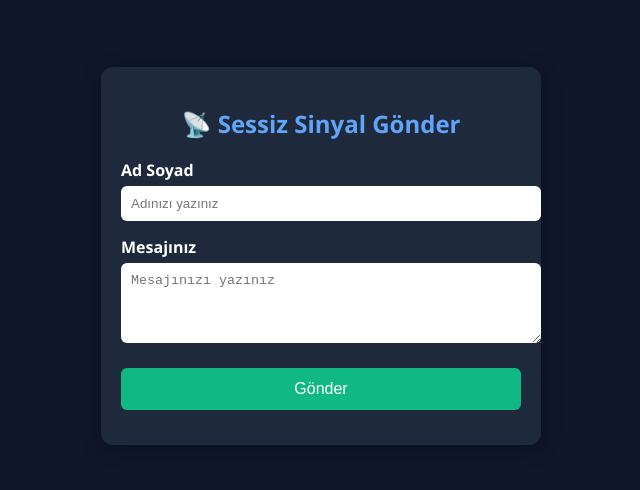
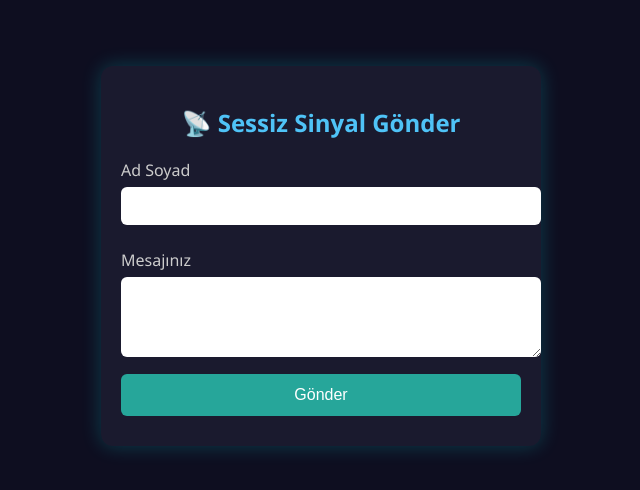
Before and after one commit to SeyhanC/sessiz-sinyal, a website: page index.html in a window 1280 px wide. Shown: the part 144-634 px from the top of the page, without its empty margins (319-959 px from the left). Drawn offline with Linux system fonts and the light colour scheme.

Commit message:
Add files via upload

```diff
--- /dev/null
+++ b/app.js
@@ -0,0 +1,24 @@
+document.getElementById("sinyalForm").addEventListener("submit", function (e) {
+  e.preventDefault();
+  const name = document.getElementById("name").value;
+  const message = document.getElementById("message").value;
+  const status = document.getElementById("status");
+
+  fetch("https://sessiz-sinyal.onrender.com/api/sinyal", {
+    method: "POST",
+    headers: { "Content-Type": "application/json" },
+    body: JSON.stringify({ name, message }),
+  })
+    .then((response) => {
+      if (!response.ok) throw new Error("Sunucu hatası");
+      return response.json();
+    })
+    .then((data) => {
+      status.textContent = "✅ Gönderildi!";
+      status.style.color = "lightgreen";
+    })
+    .catch((error) => {
+      status.textContent = "❌ Gönderilemedi: " + error.message;
+      status.style.color = "red";
+    });
+});
--- a/index.html
+++ b/index.html
@@ -2,56 +2,56 @@
 <html lang="tr">
 <head>
   <meta charset="UTF-8" />
-  <meta name="viewport" content="width=device-width, initial-scale=1.0"/>
+  <meta name="viewport" content="width=device-width, initial-scale=1.0" />
   <title>📡 Sessiz Sinyal Gönder</title>
   <style>
     body {
-      background-color: #0f172a;
+      margin: 0;
       font-family: 'Segoe UI', sans-serif;
-      color: white;
+      background: #0e0e20;
+      color: #fff;
       display: flex;
       justify-content: center;
       align-items: center;
       height: 100vh;
-      margin: 0;
     }
     .form-container {
-      background-color: #1e293b;
+      background: #1a1a2e;
       padding: 20px;
       border-radius: 12px;
-      box-shadow: 0 4px 20px rgba(0,0,0,0.3);
+      box-shadow: 0 0 20px rgba(0, 255, 255, 0.2);
       width: 90%;
       max-width: 400px;
     }
     h2 {
       text-align: center;
-      color: #60a5fa;
+      color: #4fc3f7;
     }
     label {
       display: block;
-      margin-top: 15px;
-      font-weight: bold;
+      margin: 12px 0 6px;
+      color: #ccc;
     }
     input, textarea {
       width: 100%;
       padding: 10px;
+      border: none;
       border-radius: 6px;
-      border: none;
-      margin-top: 5px;
+      margin-bottom: 12px;
+      font-size: 1em;
     }
     button {
+      background: #26a69a;
+      color: #fff;
+      border: none;
+      padding: 12px;
+      border-radius: 6px;
       width: 100%;
-      padding: 12px;
-      margin-top: 20px;
-      border: none;
-      border-radius: 6px;
-      background-color: #10b981;
-      color: white;
-      font-size: 16px;
+      font-size: 1em;
       cursor: pointer;
     }
-    .result {
-      margin-top: 15px;
+    .status {
+      margin-top: 10px;
       text-align: center;
       font-weight: bold;
     }
@@ -60,43 +60,18 @@
 <body>
   <div class="form-container">
     <h2>📡 Sessiz Sinyal Gönder</h2>
-    <label for="name">Ad Soyad</label>
-    <input type="text" id="name" placeholder="Adınızı yazınız" />
-    <label for="message">Mesajınız</label>
-    <textarea id="message" rows="4" placeholder="Mesajınızı yazınız"></textarea>
-    <button onclick="sendSignal()">Gönder</button>
-    <div class="result" id="result"></div>
+    <form id="sinyalForm">
+      <label for="name">Ad Soyad</label>
+      <input type="text" id="name" required />
+
+      <label for="message">Mesajınız</label>
+      <textarea id="message" rows="4" required></textarea>
+
+      <button type="submit">Gönder</button>
+      <div class="status" id="status"></div>
+    </form>
   </div>
 
-  <script>
-    const apiURL = "https://sinyal.onrender.com/api/sinyal";
-
-    async function sendSignal() {
-      const name = document.getElementById("name").value;
-      const message = document.getElementById("message").value;
-      const resultDiv = document.getElementById("result");
-
-      try {
-        const response = await fetch(apiURL, {
-          method: "POST",
-          headers: { "Content-Type": "application/json" },
-          body: JSON.stringify({ name, message })
-        });
-
-        const data = await response.json();
-
-        if (response.ok) {
-          resultDiv.style.color = "lightgreen";
-          resultDiv.textContent = "✅ " + data.message;
-        } else {
-          resultDiv.style.color = "red";
-          resultDiv.textContent = "❌ Hata: " + (data.message || "Bilinmeyen hata");
-        }
-      } catch (error) {
-        resultDiv.style.color = "red";
-        resultDiv.textContent = "❌ Bağlantı hatası: " + error.message;
-      }
-    }
-  </script>
+  <script src="app.js"></script>
 </body>
 </html>
```
